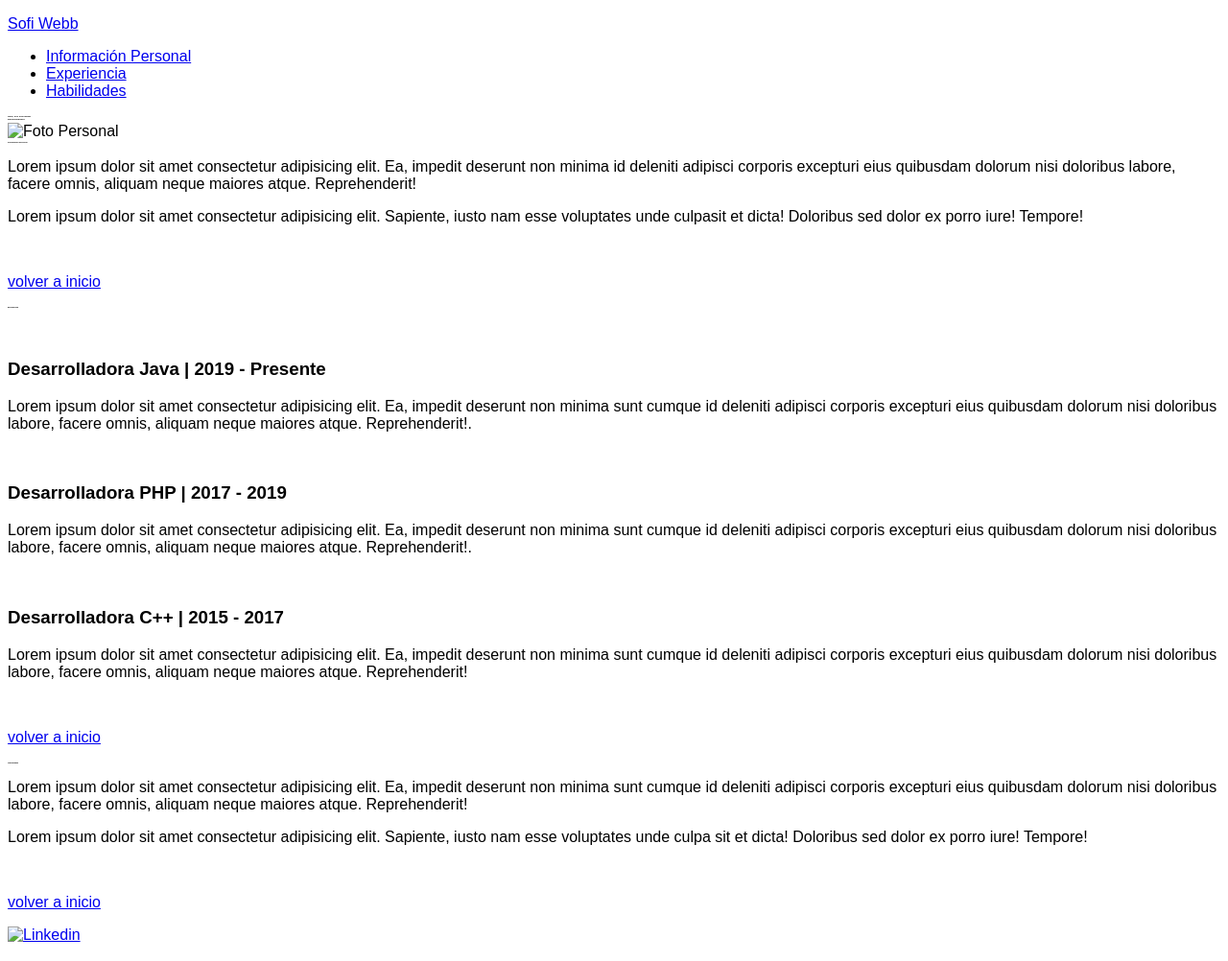
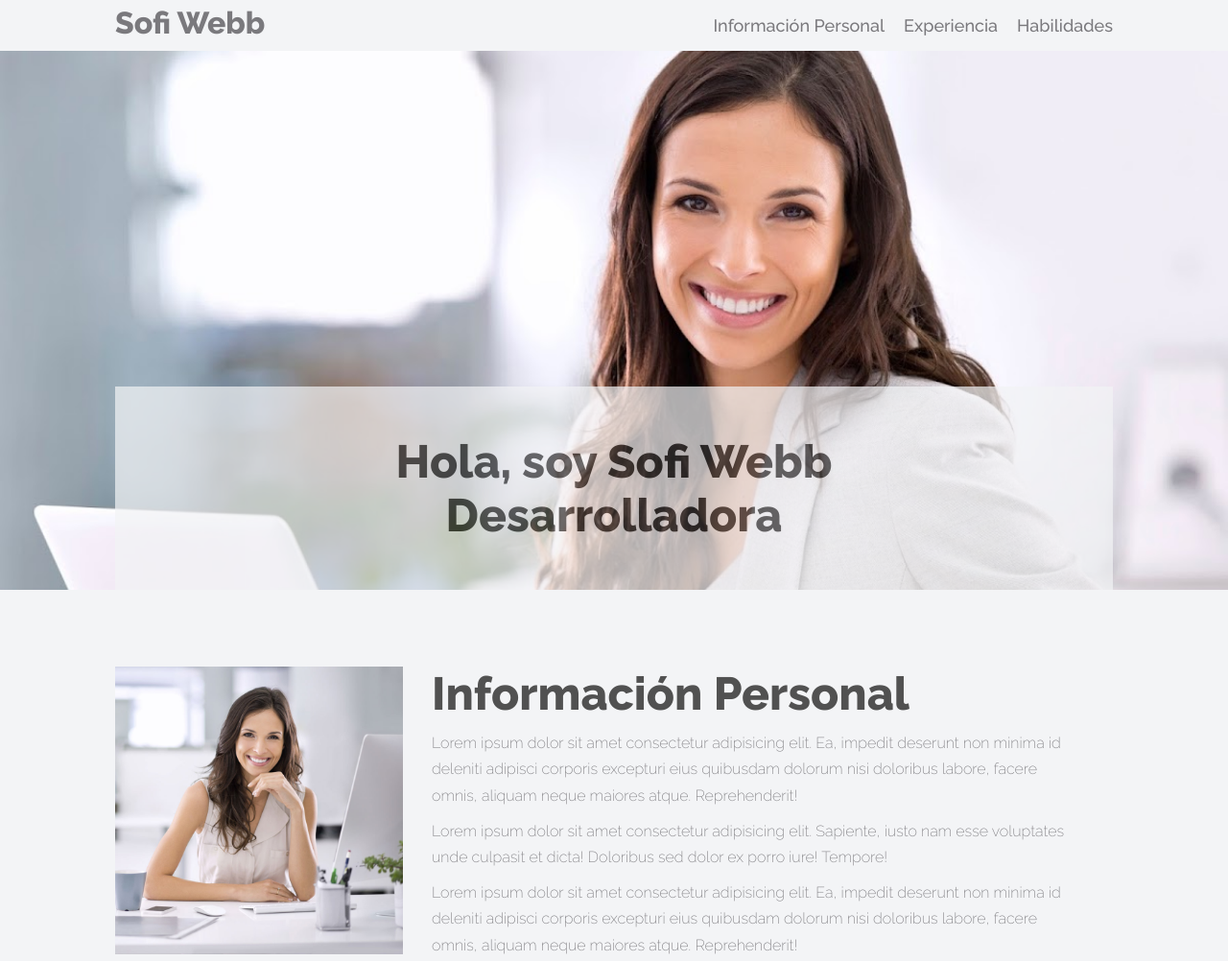
Before and after one commit to marisapreisz/marisapreisz.github.io, a plain HTML site: page index.html in a window 1280 px wide. Shown: the top 1002 px of the page at 96% size. Drawn offline with nearby package versions, Linux system fonts and the light colour scheme.

Commit message:
Add files via upload

```diff
--- /dev/null
+++ b/arriba.js
@@ -0,0 +1,19 @@
+// JavaScript Document
+
+$(document).ready(function(){
+
+	$('.ir-arriba').click(function(){
+		$('body, html').animate({
+			scrollTop: '0px'
+		}, 300);
+	});
+
+	$(window).scroll(function(){
+		if( $(this).scrollTop() > 0 ){
+			$('.ir-arriba').slideDown(300);
+		} else {
+			$('.ir-arriba').slideUp(300);
+		}
+	});
+
+});
--- /dev/null
+++ b/css/mobile.css
@@ -0,0 +1,24 @@
+/* Utility Classes */
+.display-1 {
+	font-size: 2.5rem;
+}
+
+.p-1 {
+	padding: 50px;
+}
+
+.ptb-1 {
+	padding: 80px 0;
+}
+
+.pr-1 {
+	padding-right: 0;
+}
+
+.flex {
+	flex-direction: column;
+}
+
+.flex-box {
+	flex: 1;
+}
--- /dev/null
+++ b/css/style.css
@@ -0,0 +1,182 @@
+@import url('https://fonts.googleapis.com/css2?family=Raleway:wght@100;200;300;400;500;600;700;800;900&display=swap');
+@import url("../fonts/fonts.css");
+
+/* Reset */
+* {
+	box-sizing: border-box;
+	padding: 0;
+	margin: 0;
+}
+
+/* Main Styling */
+html,
+body {
+	font-family: 'Raleway', sans-serif;
+	background: #f3f4f6;
+	color: #7a797d;
+}
+
+.ir-arriba {
+	/*display:none;*/
+	padding:20px;
+	background:#ADADADAD;
+	font-size:20px;
+	color:#fff;
+	cursor:pointer;
+	position: fixed;
+	bottom:20px;
+	right:20px;
+}
+
+img.izquierda {
+  float: left;
+  margin-right: 30px;
+}
+
+h1 {
+	font-size: 2.5rem;
+}
+h2 {
+	font-size: 2rem;
+}
+h4 {
+	font-size: 1.5rem;
+}
+
+h1,
+h2,
+h4 {
+	color: #000;
+	font-weight: 800;
+}
+
+ul {
+	list-style: none;
+}
+
+img {
+	max-width: 100%;
+}
+
+p {
+	font-size: 1rem;
+	margin: 10px 0;
+	line-height: 1.7em;
+	font-weight: 200;
+}
+
+a {
+	text-decoration: none;
+}
+
+/* Utility Classes */
+.container {
+	max-width: 1100px;
+	margin: 0 auto;
+	padding: 0 30px;
+}
+
+.txt-large {
+	font-size: 20px;
+}
+
+.txt-center {
+	text-align: center;
+}
+
+.display-1 {
+	font-size: 3rem;
+	color: #515151;
+}
+
+.display-2 {
+	font-size: 3rem;
+	color: #303030;
+}
+
+.current {
+	text-decoration: underline;
+}
+
+.p-1 {
+	padding: 50px;
+}
+
+.ptb-1 {
+	padding: 70px 0;
+}
+
+.ptb-2 {
+	padding: 200px 0;
+}
+
+.pb-1 {
+	padding-bottom: 50px;
+}
+
+.pr-1 {
+	padding-right: 40px;
+}
+
+.bk-showcase {
+	background: url(../imagenes/fondo.jpg);
+	background-repeat: no-repeat;
+	background-position: center;
+	background-size: cover;
+}
+
+.bk-color {
+	background: #f3f4f6;
+	opacity: 0.7;
+}
+
+.flex {
+	display: flex;
+	justify-content: space-between;
+}
+
+
+.navbar .logo a {
+	color: #7a797d;
+	font-size: 2rem;
+	font-weight: 800;
+}
+
+.navbar .container {
+	display: flex;
+	justify-content: space-between;
+	align-items: center;
+	height: 100%;
+}
+
+.navbar ul {
+	display: flex;
+}
+
+.navbar ul li {
+	margin-left: 20px;
+}
+
+.navbar ul li a {
+	color: #7a797d;
+	font-size: 18px;
+	font-weight: 500;
+}
+
+/* Showcase */
+#showcase .container {
+	padding-top: 350px;
+}
+
+/* Work */
+#work img {
+	height: 350px;
+}
+
+
+/* Pie de página */
+#mainfooter {
+	background: #cccad1;
+	padding: 30px;
+	text-align: center;
+}
--- /dev/null
+++ b/fonts/fonts.css
@@ -0,0 +1,48 @@
+@font-face {
+  font-family: 'icomoon';
+  src:  url('icomoon.eot?ul24g4');
+  src:  url('icomoon.eot?ul24g4#iefix') format('embedded-opentype'),
+    url('icomoon.ttf?ul24g4') format('truetype'),
+    url('icomoon.woff?ul24g4') format('woff'),
+    url('icomoon.svg?ul24g4#icomoon') format('svg');
+  font-weight: normal;
+  font-style: normal;
+  font-display: block;
+}
+
+[class^="icon-"], [class*=" icon-"] {
+  /* use !important to prevent issues with browser extensions that change fonts */
+  font-family: 'icomoon' !important;
+  speak: never;
+  font-style: normal;
+  font-weight: normal;
+  font-variant: normal;
+  text-transform: none;
+  line-height: 1;
+
+  /* Better Font Rendering =========== */
+  -webkit-font-smoothing: antialiased;
+  -moz-osx-font-smoothing: grayscale;
+}
+
+.icon-box-remove:before {
+  content: "\e95f";
+}
+.icon-play3:before {
+  content: "\ea1c";
+}
+.icon-eject:before {
+  content: "\ea25";
+}
+.icon-arrow-up:before {
+  content: "\ea32";
+}
+.icon-arrow-up2:before {
+  content: "\ea3a";
+}
+.icon-circle-up:before {
+  content: "\ea41";
+}
+.icon-linkedin:before {
+  content: "\eac9";
+}
--- a/index.html
+++ b/index.html
@@ -1,28 +1,15 @@
 <!DOCTYPE html>
-<html lang="en">
+<html>
 <head>
 		<meta charset="utf-8" />
 		<meta http-equiv="X-UA-Compatible" content="IE=edge" />
 		<meta name="viewport" content="width=device-width, initial-scale=1.0" />
-		<link rel="stylesheet" href="/css/style.css" />
 		<link rel="stylesheet" media="screen and (max-width:768px)" href="/css/mobile.css" />
+		<link href="css/mobile.css" rel="stylesheet" type="text/css">
 		<link href="css/style.css" rel="stylesheet" type="text/css">
-		<link href="css/mobile.css" rel="stylesheet" type="text/css">
-		<style type="text/css">
-		body,td,th {
-	font-family: Raleway, sans-serif;
-}
+        <script src="http://code.jquery.com/jquery-latest.js"></script>
+         <script src="arriba.js"></script>
 
-        h1 {
-	font-size: 2.5px;
-}
-h2 {
-	font-size: 2px;
-}
-h4 {
-	font-size: 1.5px;
-}
-        </style>
         <title>Sofi Webb | Bienvenidos</title>
 </head>
 	<body>
@@ -30,11 +17,11 @@ h4 {
 			<nav class="navbar">
 			  <div class="container">
 					<div class="logo">
-					  <p><a id="inicio"></a></p>
 					  <p><a href="index.html">Sofi Webb</a></p>
 					</div>
 					<ul>
-						<li class="current"><a href="#informacion">Información Personal</a></li>
+						<li class="current"></li>
+						<li><a href="#informacion">Información Personal</a></li>
 						<li><a href="#experiencia">Experiencia</a></li>
 						<li><a href="#habilidades">Habilidades</a></li>
 					</ul>
@@ -43,7 +30,7 @@ h4 {
 			<div id="showcase" class="bk-showcase">
 			  <div class="container">
 					<div class="showcase-content txt-center bk-color p-1">
-						<h1 class="display-1">Hola, soy Sofi Webb<br />Desarrolladora</h1>
+						<h1 class="display-2">Hola, soy Sofi Webb<br />Desarrolladora</h1>
 					</div>
 				</div>
 			</div>
@@ -55,7 +42,7 @@ h4 {
 			<div class="container">
 				<div class="flex">
 				  <div class="flex-box pr-1">
-				    <img src="imagenes/foto3.jpg" alt="Foto Personal" width="300" class="izquierda">
+			        <p><img src="imagenes/foto.jpg" alt="Foto Personal" width="300" class="izquierda">		            </p>
 				        <h2 class="display-1">Información Personal</h2>
 					<p>
 							Lorem ipsum dolor sit amet consectetur adipisicing elit. Ea, impedit deserunt non minima
@@ -66,11 +53,13 @@ h4 {
 						  Lorem ipsum dolor sit amet consectetur adipisicing elit. Sapiente, iusto nam esse voluptates unde
 							culpasit et dicta! Doloribus sed dolor ex porro iure! Tempore!
 				  </p>
-					  <p>&nbsp;</p>
-						<p><a href="#inicio">volver a inicio</a></p>
+					  <p>Lorem ipsum dolor sit amet consectetur adipisicing elit. Ea, impedit deserunt non minima
+							id deleniti adipisci corporis excepturi eius quibusdam dolorum nisi doloribus labore, facere omnis,
+					  aliquam neque maiores atque. Reprehenderit!				  </p>
 				  </div>
 				  <div class="flex-box"></div>
 				</div>
+
 			</div>
 		</section>
 
@@ -112,12 +101,9 @@ h4 {
 					  <div id="comp-kjd0mfy6" data-testid="richTextElement">
 					    <p>Lorem ipsum dolor sit amet consectetur adipisicing elit. Ea, impedit deserunt non minima sunt cumque
 							id deleniti adipisci corporis excepturi eius quibusdam dolorum nisi doloribus labore, facere omnis,
-							aliquam neque maiores atque. Reprehenderit!</p>
-					    <p>&nbsp;</p>
-					    <p><a href="#inicio">volver a inicio</a></p>
+							aliquam neque maiores atque. Reprehenderit!					  </p>
 					  </div>
 					</div>
-					<div class="flex-box"></div>
 				</div>
 			</div>
 		</section>
@@ -126,8 +112,6 @@ h4 {
 
     <section id="about" class="ptb-1">
 			<div class="container">
-				<div class="flex">
-					<div class="flex-box pr-1">
 						<h2 class="display-1">Habilidades</h2>
 						<p>
 							Lorem ipsum dolor sit amet consectetur adipisicing elit. Ea, impedit deserunt non minima sunt cumque
@@ -138,14 +122,17 @@ h4 {
 							Lorem ipsum dolor sit amet consectetur adipisicing elit. Sapiente, iusto nam esse voluptates unde
 							culpa sit et dicta! Doloribus sed dolor ex porro iure! Tempore!
 </p>
-						<p>&nbsp;</p>
-						<p><a href="#inicio">volver a inicio</a></p>
-			      </div>
-					<div class="flex-box"></div>
-				</div>
+						<p>Lorem ipsum dolor sit amet consectetur adipisicing elit. Ea, impedit deserunt non minima
+							id deleniti adipisci corporis excepturi eius quibusdam dolorum nisi doloribus labore, facere omnis,
+						aliquam neque maiores atque. Reprehenderit! </p>
+                        <p> Lorem ipsum dolor sit amet consectetur adipisicing elit. Sapiente, iusto nam esse voluptates unde
+                          culpasit et dicta! Doloribus sed dolor ex porro iure! Tempore! </p>
+                        <p>&nbsp; </p>
 			</div>
 		</section>
 
-		<footer id="mainfooter"><a href="https://www.linkedin.com/" target="_blank" ><img src="imagenes/linkedin.jpg" alt="Linkedin" width="30" border="0" ></a></footer>
+  <span class="ir-arriba icon-arrow-up2"></span>
+
+		<footer id="mainfooter"><a href="https://www.linkedin.com/" target="_blank" > <img src="imagenes/linkedin.jpg" alt="Linkedin" width="30" border="0" ></a></footer>
 	</body>
 </html>
```
Also changed, not shown: fonts/icomoon.ttf (added), fonts/icomoon.woff (added), imagenes/fondo.jpg (added), imagenes/foto.jpg (added), imagenes/linkedin.jpg (added), 2 other files. Lines whose indentation alone changed are shown as unchanged.
